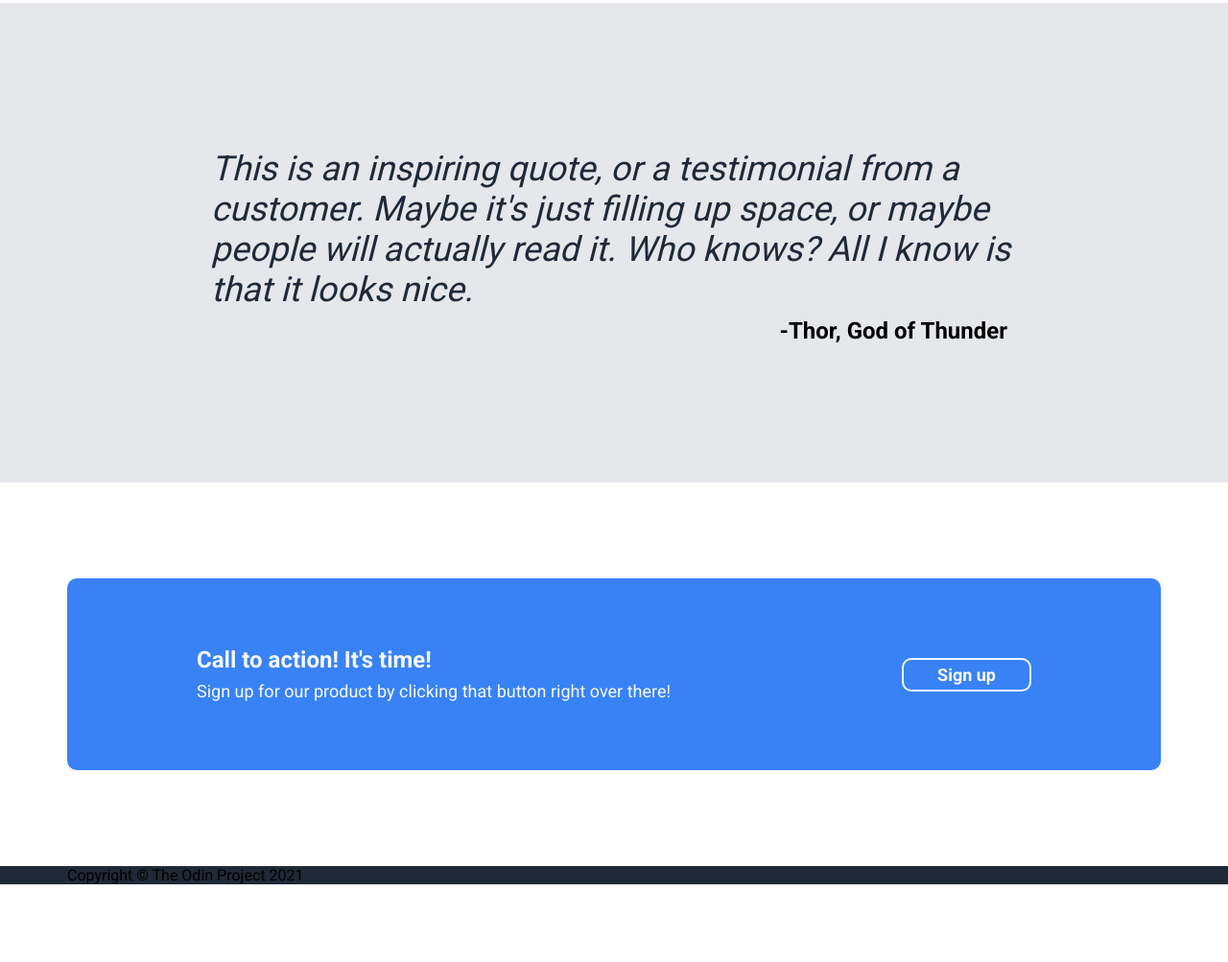
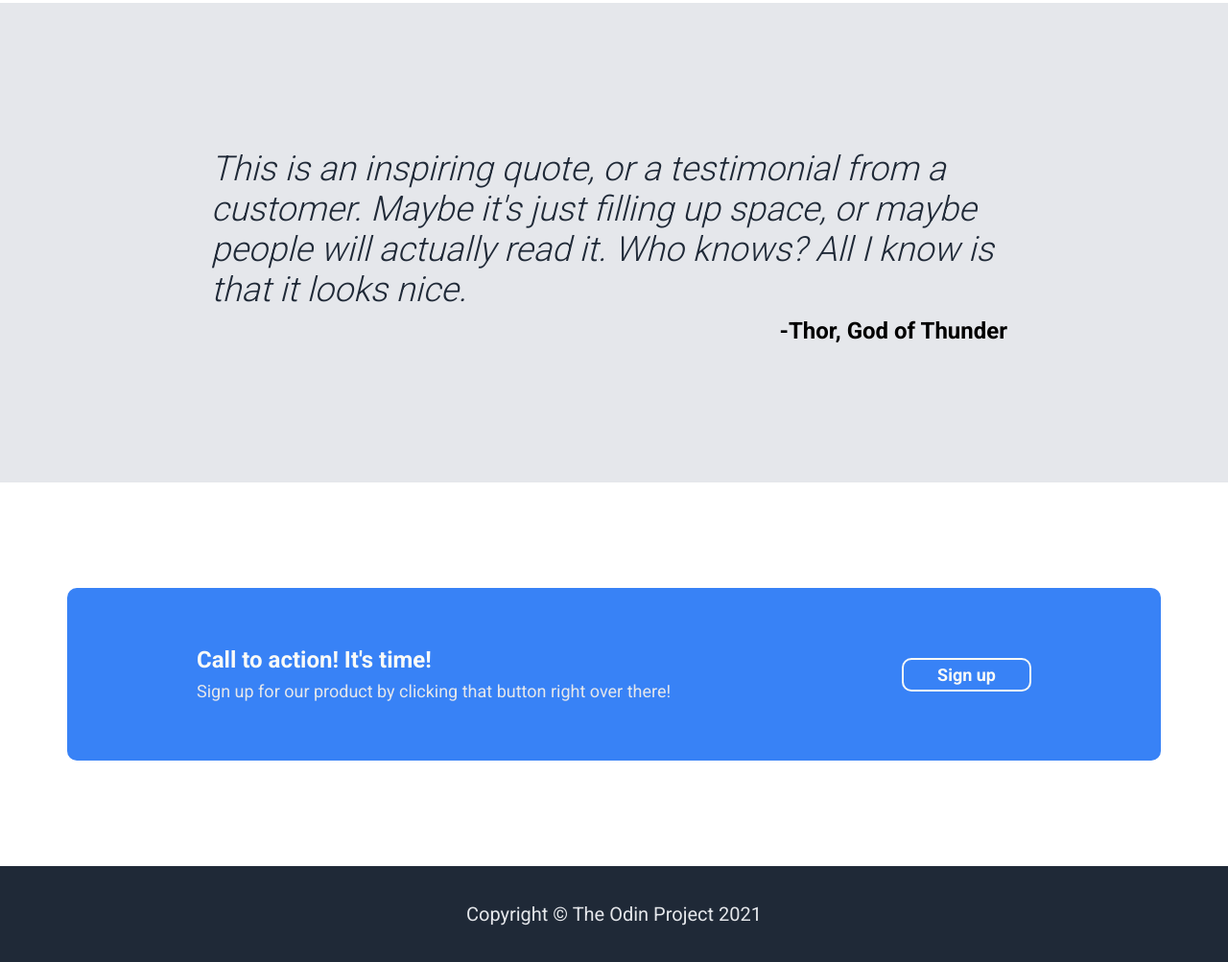
Before and after one commit to johnnycached/landing-page, a plain HTML site: page index.html in a window 1280 px wide. Shown: the part 1207-2210 px from the top of the page at 96% size. Before the commit the page ends 2129 px from the top, so only its background shows below. Drawn offline with Linux system fonts and the light colour scheme.

Commit message:
Add footer CSS styling and adjust quote font

```diff
--- a/style.css
+++ b/style.css
@@ -139,6 +139,7 @@ ul {
 .quote h1 {
   font-size: 36px;
   font-style: italic;
+  font-weight: lighter;
   color: #1F2937;
   margin: 8px 0px;
 }
@@ -157,7 +158,7 @@ ul {
 }
 
 .engagement {
-  height: 200px;
+  height: 180px;
   background-color: #3882f6;
   display: flex;
   flex: 1;
@@ -181,7 +182,7 @@ ul {
 
 .engagement h2 {
   font-size: 18px;
-  color: #f9faf8;
+  color: #e5e7eb;
   margin: 0;
 }
 
@@ -194,3 +195,12 @@ ul {
   border-radius: 10px;
   padding: 5px 35px;
 }
+
+.footer .container h1 {
+  height: 100px;
+  color: #e5e7eb;
+  font-size: 20px;
+  display: flex;
+  justify-content: center;
+  align-items: center;
+}
```
